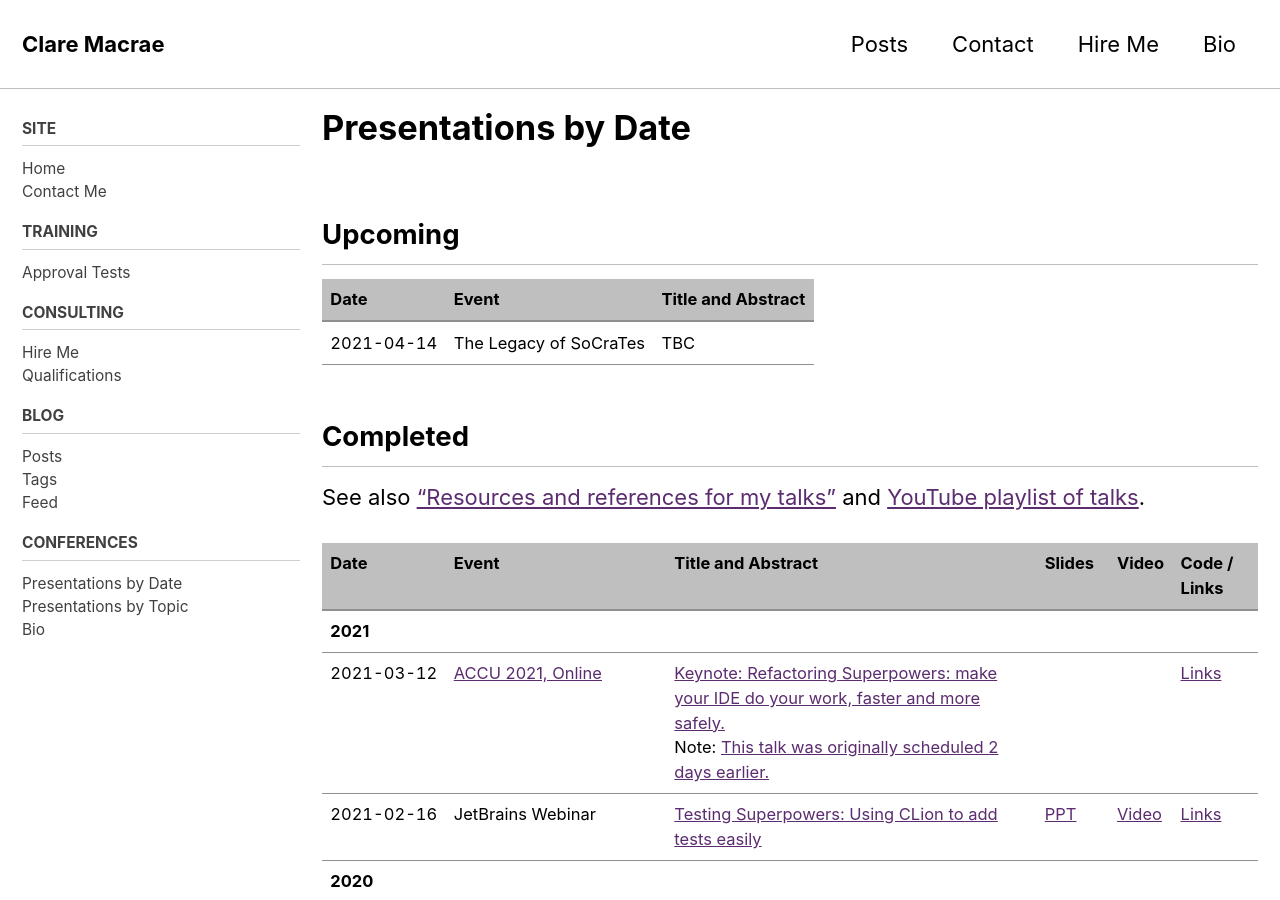
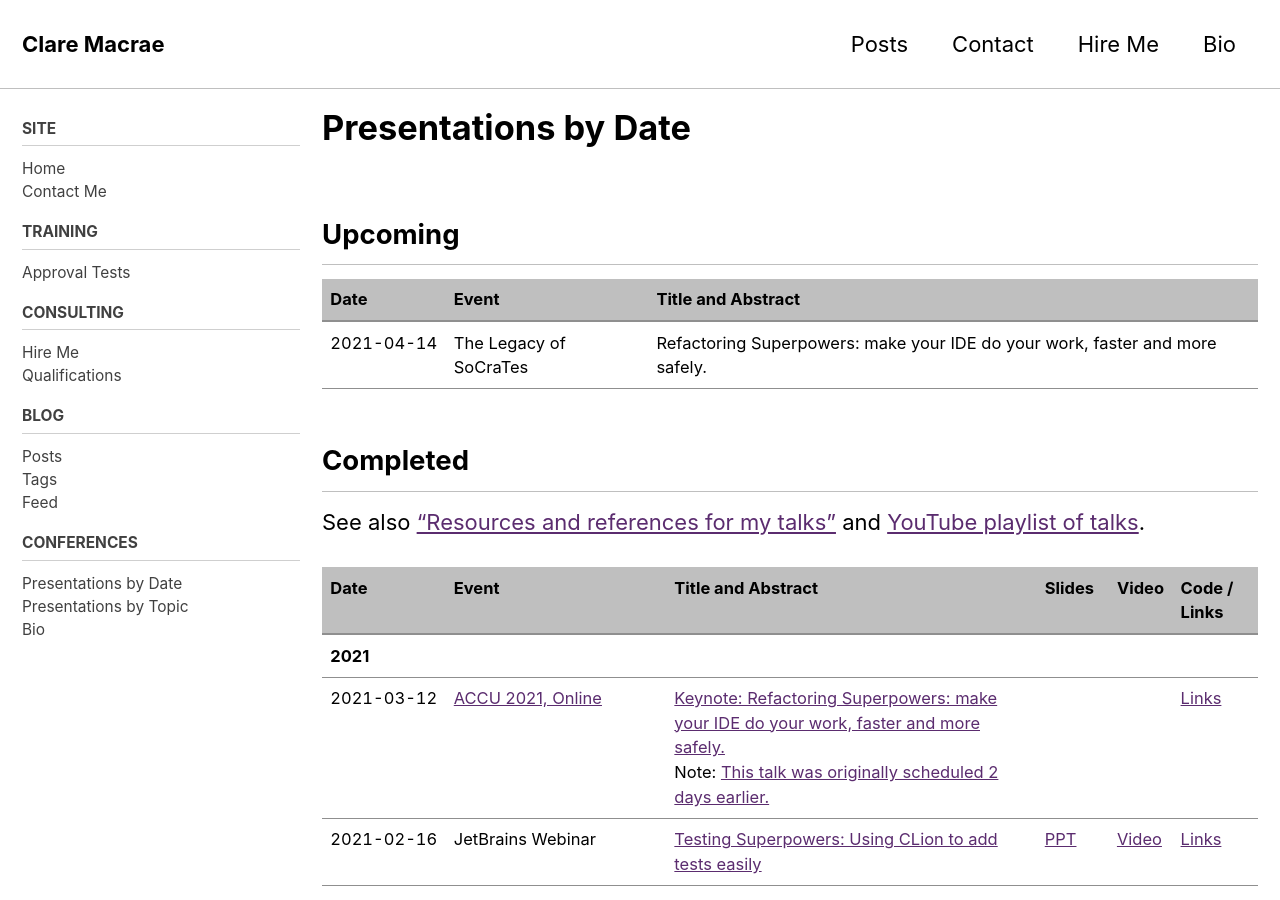
Before and after one commit to claremacrae/claremacrae.github.io, a Jekyll site: the page built from conferences/presentations.md, in a window 1280 px wide and 900 px high. Built offline with Jekyll 4.4.1, drawn with Linux system fonts in a browser that asks for light colours; cached includes are drawn as plain includes; nearby versions of some CDN libraries.

Commit message:
Added proposed content for 'The Legacy of SoCraTes'

```diff
--- a/_data/presentations.yml
+++ b/_data/presentations.yml
@@ -3,9 +3,9 @@
   event:
     name: The Legacy of SoCraTes
     url:
-  category: "TBC"
+  category: "Refactoring Superpowers: Work faster and more safely"
   talk:
-    name: "TBC"
+    name: "Refactoring Superpowers: make your IDE do your work, faster and more safely."
     url:
   slides:
     pdf_url:
```
